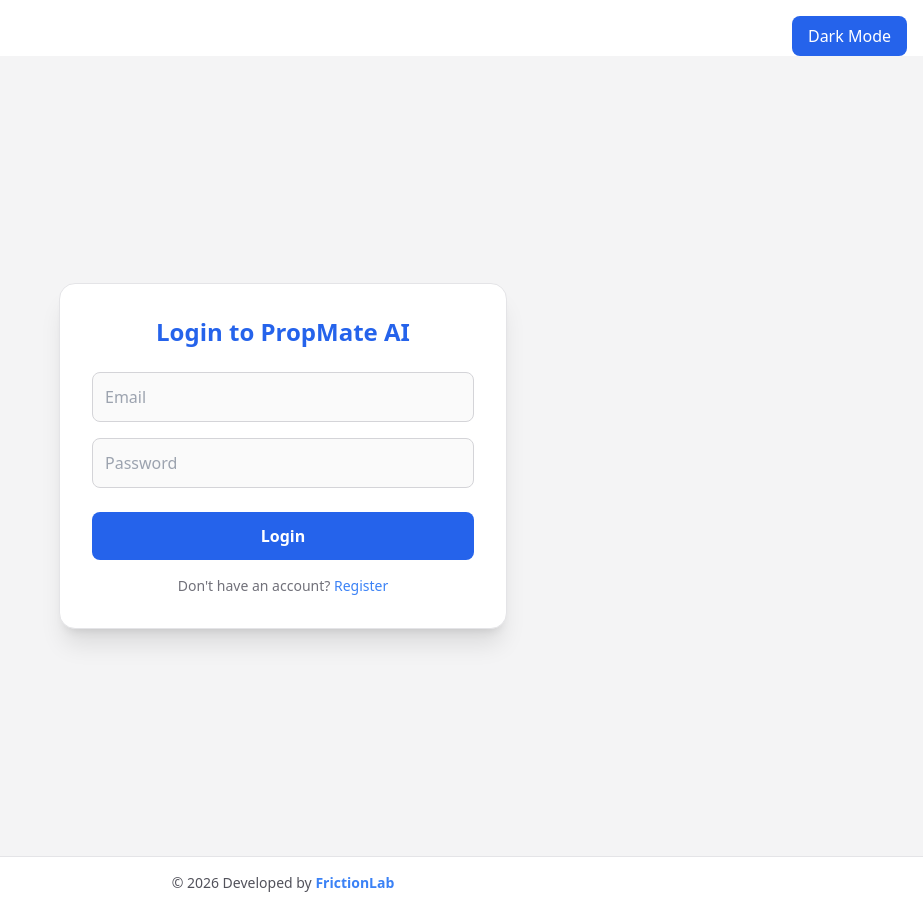
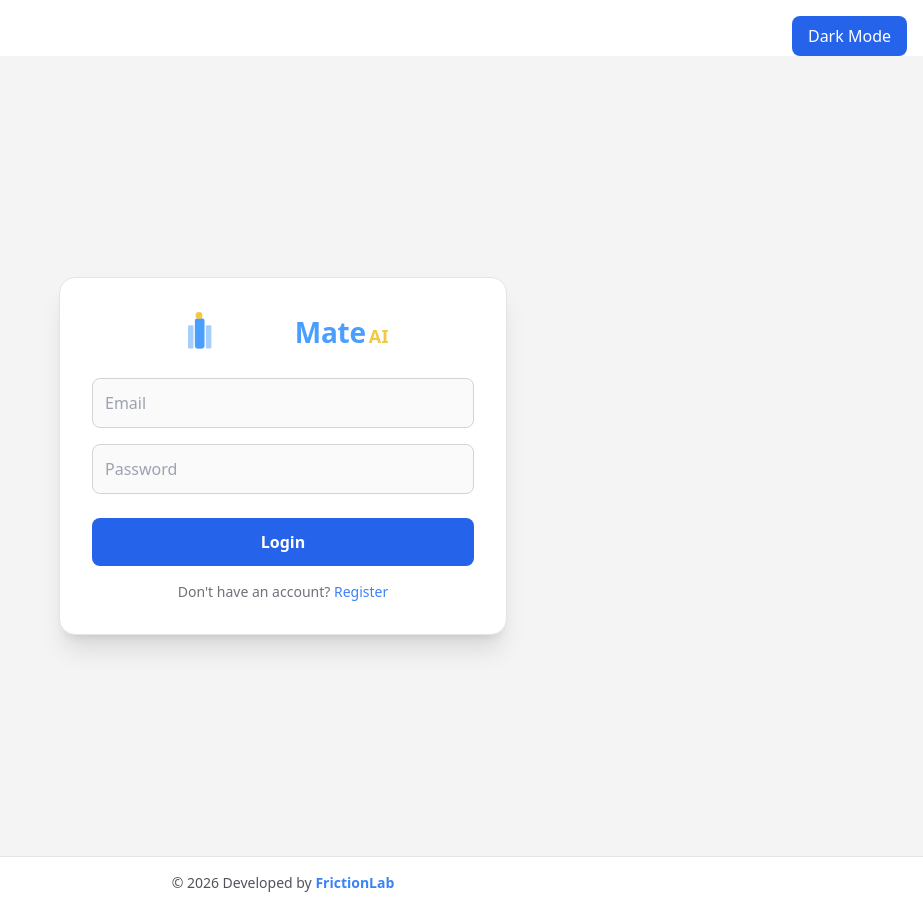
Before and after one commit to iamthetalukder/PropMateAI-frontend, a Next.js app in the folder frontend/: page /login in a window 1280 px wide. Shown: the whole page, without its empty margins (357-1280 px from the left). Built offline with nearby package versions, Linux system fonts and the light colour scheme.

Commit message:
feat: Add PropMate AI logo component and favicon

```diff
--- a/frontend/app/ai/page.tsx
+++ b/frontend/app/ai/page.tsx
@@ -2,6 +2,7 @@
 
 import { useEffect, useState } from "react";
 import { useRouter } from "next/navigation";
+import Logo from "@/components/Logo";
 
 // ── Types ─────────────────────────────────────────────────────────────────────
 
@@ -318,10 +319,8 @@ export default function AIPage() {
         {/* Header */}
         <div className="mb-8 flex items-center justify-between">
           <div>
-            <p className="text-sm uppercase tracking-[0.25em] text-purple-500">
-              PropMate AI
-            </p>
-            <h1 className="text-3xl font-bold">AI Features</h1>
+            <Logo theme="dark" size="md" />
+            <h1 className="mt-1 text-3xl font-bold">AI Features</h1>
             <p className="mt-2 text-zinc-500 dark:text-zinc-400">
               Powered by GPT-4o-mini — intelligent insights for your portfolio
             </p>
--- a/frontend/app/layout.tsx
+++ b/frontend/app/layout.tsx
@@ -5,6 +5,11 @@ import ThemeToggle from "@/components/ThemeToggle";
 export const metadata: Metadata = {
   title: "PropMate AI",
   description: "Developed by FrictionLab",
+  icons: {
+    icon: "/favicon.svg",
+    shortcut: "/favicon.svg",
+    apple: "/favicon.svg",
+  },
 };
 
 export default function RootLayout({
--- a/frontend/app/leases/page.tsx
+++ b/frontend/app/leases/page.tsx
@@ -3,6 +3,7 @@
 // Lease Management page — full CRUD for lease documents, linked to tenants and properties
 import { useEffect, useState } from "react";
 import { useRouter } from "next/navigation";
+import Logo from "@/components/Logo";
 
 type TenantRef = {
   _id: string;
@@ -309,10 +310,8 @@ export default function LeasesPage() {
         {/* PAGE HEADER */}
         <div className="mb-8 flex items-center justify-between">
           <div>
-            <p className="text-sm uppercase tracking-[0.25em] text-blue-500">
-              PropMate AI
-            </p>
-            <h1 className="text-3xl font-bold">Lease Management</h1>
+            <Logo theme="dark" size="md" />
+            <h1 className="mt-1 text-3xl font-bold">Lease Management</h1>
             <p className="mt-2 text-zinc-500 dark:text-zinc-400">
               {leases.length} lease{leases.length !== 1 ? "s" : ""} total
             </p>
--- a/frontend/app/login/page.tsx
+++ b/frontend/app/login/page.tsx
@@ -2,6 +2,7 @@
 
 import { useState } from "react";
 import { useRouter } from "next/navigation";
+import Logo from "@/components/Logo";
 
 export default function LoginPage() {
   const router = useRouter();
@@ -48,9 +49,9 @@ export default function LoginPage() {
   return (
     <div className="flex min-h-screen items-center justify-center bg-zinc-100 px-4 text-black dark:bg-zinc-950 dark:text-white">
       <div className="w-full max-w-md rounded-2xl border border-zinc-200 bg-white p-8 shadow-xl dark:border-zinc-800 dark:bg-zinc-900">
-        <h1 className="mb-6 text-center text-2xl font-bold text-blue-600">
-          Login to PropMate AI
-        </h1>
+        <div className="mb-6 flex justify-center">
+          <Logo theme="dark" size="lg" />
+        </div>
 
         {error && (
           <p className="mb-4 rounded-lg bg-red-50 p-3 text-sm text-red-600 dark:bg-red-900/20 dark:text-red-400">
--- a/frontend/app/maintenance/page.tsx
+++ b/frontend/app/maintenance/page.tsx
@@ -3,6 +3,7 @@
 // Maintenance Requests page — log and track repair/issue tickets per property
 import { useEffect, useState } from "react";
 import { useRouter } from "next/navigation";
+import Logo from "@/components/Logo";
 
 type PropertyRef = { _id: string; title: string; location: string };
 type TenantRef = { _id: string; name: string; email: string };
@@ -313,10 +314,8 @@ export default function MaintenancePage() {
         {/* PAGE HEADER */}
         <div className="mb-8 flex items-center justify-between">
           <div>
-            <p className="text-sm uppercase tracking-[0.25em] text-blue-500">
-              PropMate AI
-            </p>
-            <h1 className="text-3xl font-bold">Maintenance Requests</h1>
+            <Logo theme="dark" size="md" />
+            <h1 className="mt-1 text-3xl font-bold">Maintenance Requests</h1>
             <p className="mt-2 text-zinc-500 dark:text-zinc-400">
               {requests.length} request{requests.length !== 1 ? "s" : ""} total
             </p>
--- a/frontend/app/page.tsx
+++ b/frontend/app/page.tsx
@@ -3,6 +3,7 @@
 import { useEffect, useMemo, useState } from "react";
 import { useRouter } from "next/navigation";
 import AnalyticsSection from "../components/AnalyticsSection";
+import Logo from "@/components/Logo";
 
 type Property = {
   _id: string;
@@ -368,10 +369,8 @@ export default function DashboardPage() {
       <div className="mx-auto max-w-6xl">
         <div className="mb-8 flex items-center justify-between">
           <div>
-            <p className="text-sm uppercase tracking-[0.25em] text-blue-500">
-              PropMate AI
-            </p>
-            <h1 className="text-3xl font-bold">Dashboard</h1>
+            <Logo theme="dark" size="md" />
+            <h1 className="mt-1 text-3xl font-bold">Dashboard</h1>
             <p className="mt-2 text-zinc-500 dark:text-zinc-400">
               Welcome back, {userName}
             </p>
--- a/frontend/app/property/[id]/page.tsx
+++ b/frontend/app/property/[id]/page.tsx
@@ -2,6 +2,7 @@
 
 import { useEffect, useState } from "react";
 import { useRouter, useParams } from "next/navigation";
+import Logo from "@/components/Logo";
 
 type Property = {
   _id: string;
@@ -203,9 +204,7 @@ export default function PropertyDetailPage() {
           >
             Back to Dashboard
           </button>
-          <p className="text-sm uppercase tracking-widest text-blue-500">
-            PropMate AI
-          </p>
+          <Logo theme="dark" size="md" />
         </div>
       </div>
 
--- a/frontend/app/register/page.tsx
+++ b/frontend/app/register/page.tsx
@@ -1,6 +1,7 @@
 "use client";
 
 import { useState } from "react";
+import Logo from "@/components/Logo";
 
 export default function RegisterPage() {
   const [name, setName] = useState("");
@@ -89,9 +90,9 @@ export default function RegisterPage() {
   return (
     <div className="flex min-h-screen items-center justify-center bg-zinc-100 px-4 text-black dark:bg-zinc-950 dark:text-white">
       <div className="w-full max-w-md rounded-2xl border border-zinc-200 bg-white p-8 shadow-xl dark:border-zinc-800 dark:bg-zinc-900">
-        <h1 className="mb-6 text-center text-2xl font-bold text-blue-600">
-          Create PropMate AI Account
-        </h1>
+        <div className="mb-6 flex justify-center">
+          <Logo theme="dark" size="lg" />
+        </div>
 
         {error && (
           <p className="mb-4 rounded-lg bg-red-50 p-3 text-sm text-red-600 dark:bg-red-900/20 dark:text-red-400">
--- a/frontend/app/tenants/page.tsx
+++ b/frontend/app/tenants/page.tsx
@@ -3,6 +3,7 @@
 // Tenant Management page — full CRUD for tenants, linked to properties
 import { useEffect, useState } from "react";
 import { useRouter } from "next/navigation";
+import Logo from "@/components/Logo";
 
 type Property = {
   _id: string;
@@ -275,10 +276,8 @@ export default function TenantsPage() {
         {/* PAGE HEADER */}
         <div className="mb-8 flex items-center justify-between">
           <div>
-            <p className="text-sm uppercase tracking-[0.25em] text-blue-500">
-              PropMate AI
-            </p>
-            <h1 className="text-3xl font-bold">Tenant Management</h1>
+            <Logo theme="dark" size="md" />
+            <h1 className="mt-1 text-3xl font-bold">Tenant Management</h1>
             <p className="mt-2 text-zinc-500 dark:text-zinc-400">
               {tenants.length} tenant{tenants.length !== 1 ? "s" : ""} total
             </p>
--- a/frontend/app/verify-email/page.tsx
+++ b/frontend/app/verify-email/page.tsx
@@ -2,6 +2,7 @@
 
 import { useEffect, useState, Suspense } from "react";
 import { useSearchParams } from "next/navigation";
+import Logo from "@/components/Logo";
 
 type VerifyState = "loading" | "success" | "error";
 
@@ -54,6 +55,10 @@ function VerifyEmailContent() {
         className="w-full max-w-md rounded-2xl border p-8 text-center"
         style={{ backgroundColor: "#111827", borderColor: "#1F2937" }}
       >
+        <div className="mb-6 flex justify-center">
+          <Logo theme="dark" size="lg" />
+        </div>
+
         {state === "loading" && (
           <>
             <div
--- /dev/null
+++ b/frontend/components/Logo.tsx
@@ -0,0 +1,61 @@
+type Theme = "dark" | "light";
+type Size = "sm" | "md" | "lg";
+
+interface LogoProps {
+  theme?: Theme;
+  size?: Size;
+}
+
+const iconSizes: Record<Size, number> = {
+  sm: 24,
+  md: 32,
+  lg: 44,
+};
+
+const textSizes: Record<Size, number> = {
+  sm: 16,
+  md: 20,
+  lg: 28,
+};
+
+const palette = {
+  dark: { blue: "#4A9EFF", text: "#FFFFFF", gold: "#F5C842" },
+  light: { blue: "#1A6FCC", text: "#0B1120", gold: "#E8A820" },
+};
+
+export default function Logo({ theme = "dark", size = "md" }: LogoProps) {
+  const iconSize = iconSizes[size];
+  const textSize = textSizes[size];
+  const aiSize = Math.round(textSize * 0.65);
+  const colors = palette[theme];
+
+  return (
+    <div style={{ display: "inline-flex", alignItems: "center", gap: 10 }}>
+      <svg
+        xmlns="http://www.w3.org/2000/svg"
+        viewBox="0 0 32 32"
+        width={iconSize}
+        height={iconSize}
+        aria-hidden="true"
+      >
+        <rect x="8" y="11" width="4" height="17" rx="1" fill={colors.blue} opacity="0.5" />
+        <rect x="14" y="8" width="5" height="20" rx="1" fill={colors.blue} opacity="0.75" />
+        <rect x="21" y="11" width="4" height="17" rx="1" fill={colors.blue} opacity="0.5" />
+        <rect x="13" y="6" width="7" height="22" rx="2" fill={colors.blue} />
+        <circle cx="16" cy="4" r="2.5" fill={colors.gold} />
+      </svg>
+
+      <div style={{ display: "inline-flex", alignItems: "baseline" }}>
+        <span style={{ fontSize: textSize, fontWeight: 700, color: colors.text, letterSpacing: "-0.01em" }}>
+          Prop
+        </span>
+        <span style={{ fontSize: textSize, fontWeight: 700, color: colors.blue, letterSpacing: "-0.01em" }}>
+          Mate
+        </span>
+        <span style={{ fontSize: aiSize, fontWeight: 700, color: colors.gold, marginLeft: 3, letterSpacing: "0.02em" }}>
+          AI
+        </span>
+      </div>
+    </div>
+  );
+}
```
Also changed, not shown: frontend/public/favicon.svg (added).
